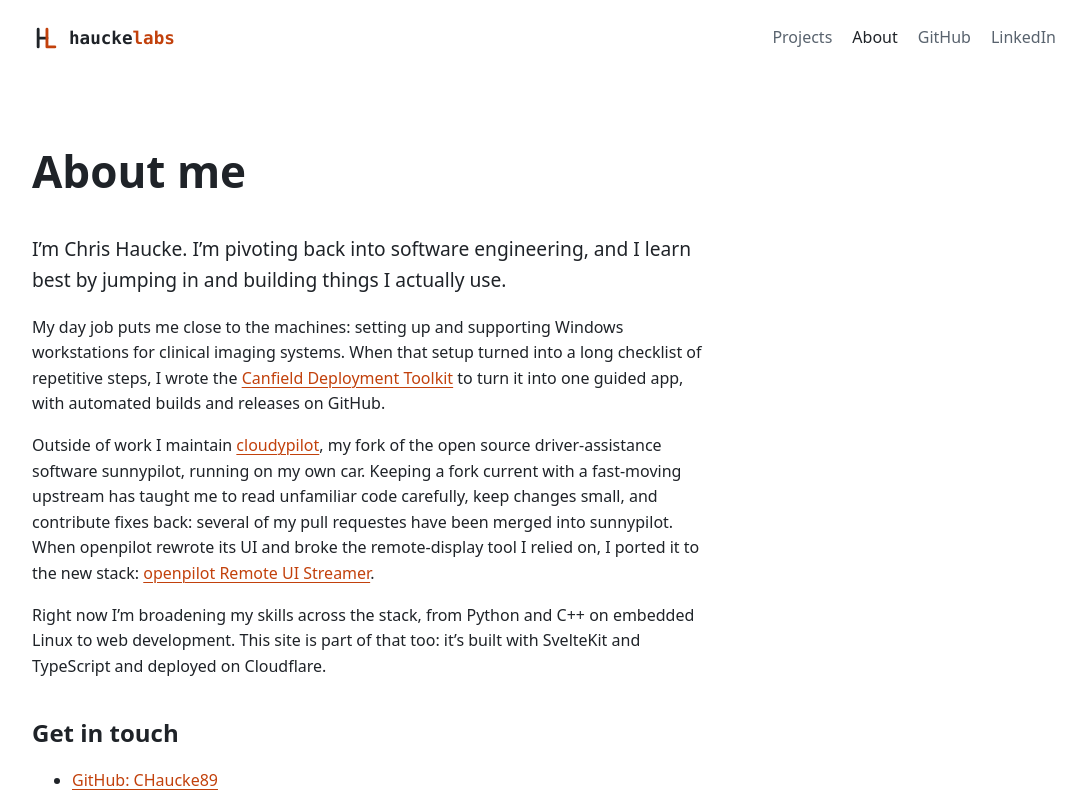
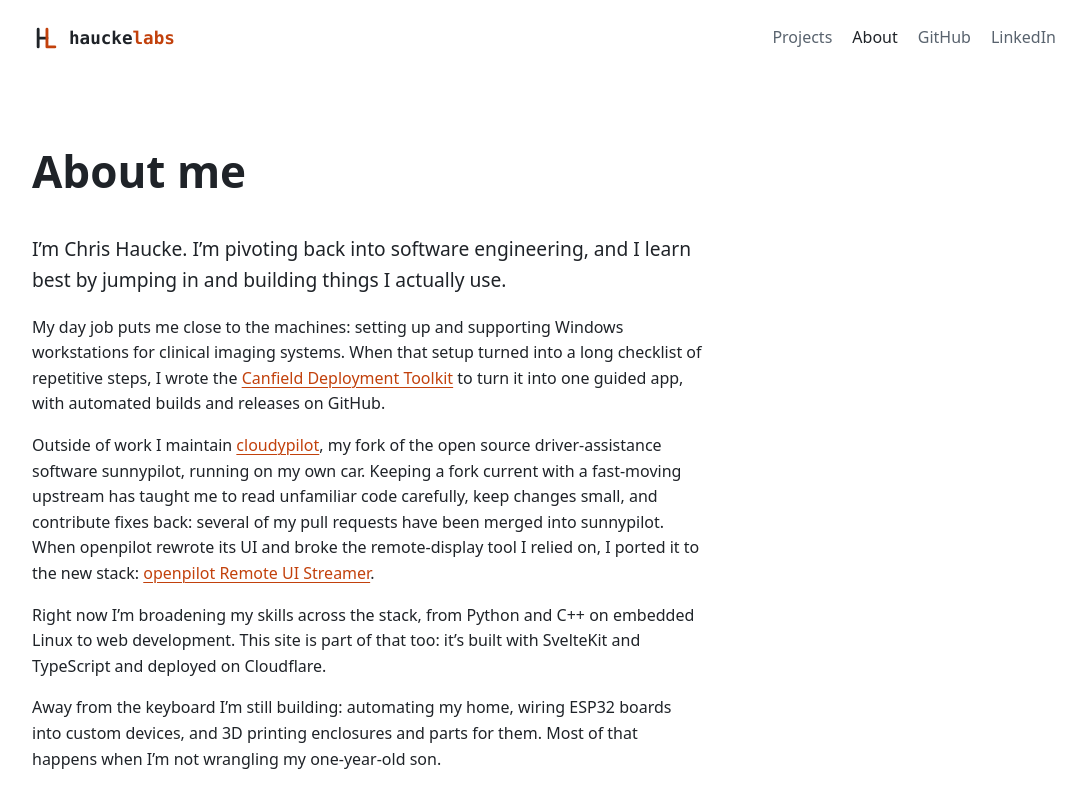
Before and after one commit to CHaucke89/haucke-labs, a SvelteKit app: page /about in a window 1280 px wide. Shown: the top 798 px of the page, without its empty margins (96-1182 px from the left). Built offline with nearby package versions, Linux system fonts and the light colour scheme.

Commit message:
Typo fix and add to about page

```diff
--- a/src/routes/about/+page.svelte
+++ b/src/routes/about/+page.svelte
@@ -29,7 +29,7 @@
 		Outside of work I maintain <a href="https://github.com/CHaucke89/cloudypilot">cloudypilot</a>,
 		my fork of the open source driver-assistance software sunnypilot, running on my own car. Keeping
 		a fork current with a fast-moving upstream has taught me to read unfamiliar code carefully, keep
-		changes small, and contribute fixes back: several of my pull requestes have been merged into sunnypilot.
+		changes small, and contribute fixes back: several of my pull requests have been merged into sunnypilot.
 		When openpilot rewrote its UI and broke the remote-display tool I relied on, I ported it to the
 		new stack: <a href="https://github.com/CHaucke89/op-remote-ui-raylib">openpilot Remote UI Streamer</a>.
 	</p>
@@ -38,6 +38,12 @@
 		Right now I’m broadening my skills across the stack, from Python and C++ on embedded Linux to
 		web development. This site is part of that too: it’s built with SvelteKit and TypeScript and
 		deployed on Cloudflare.
+	</p>
+
+	<p>
+		Away from the keyboard I’m still building: automating my home, wiring ESP32 boards into custom
+		devices, and 3D printing enclosures and parts for them. Most of that happens when I’m not
+		wrangling my one-year-old son.
 	</p>
 
 	<h2>Get in touch</h2>
```
